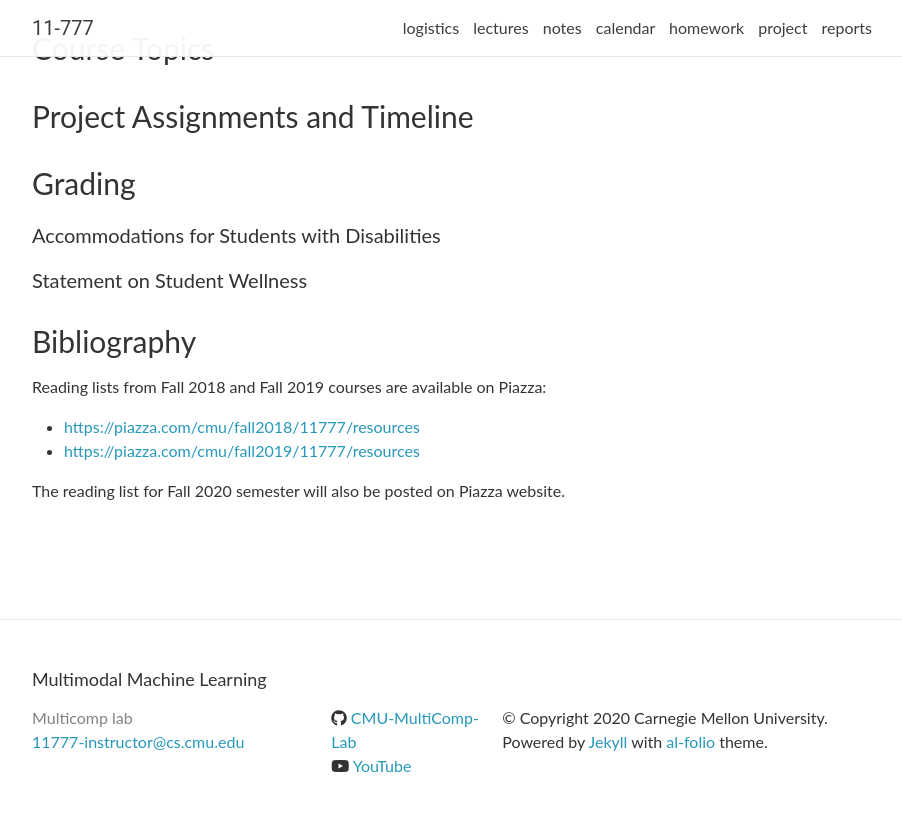
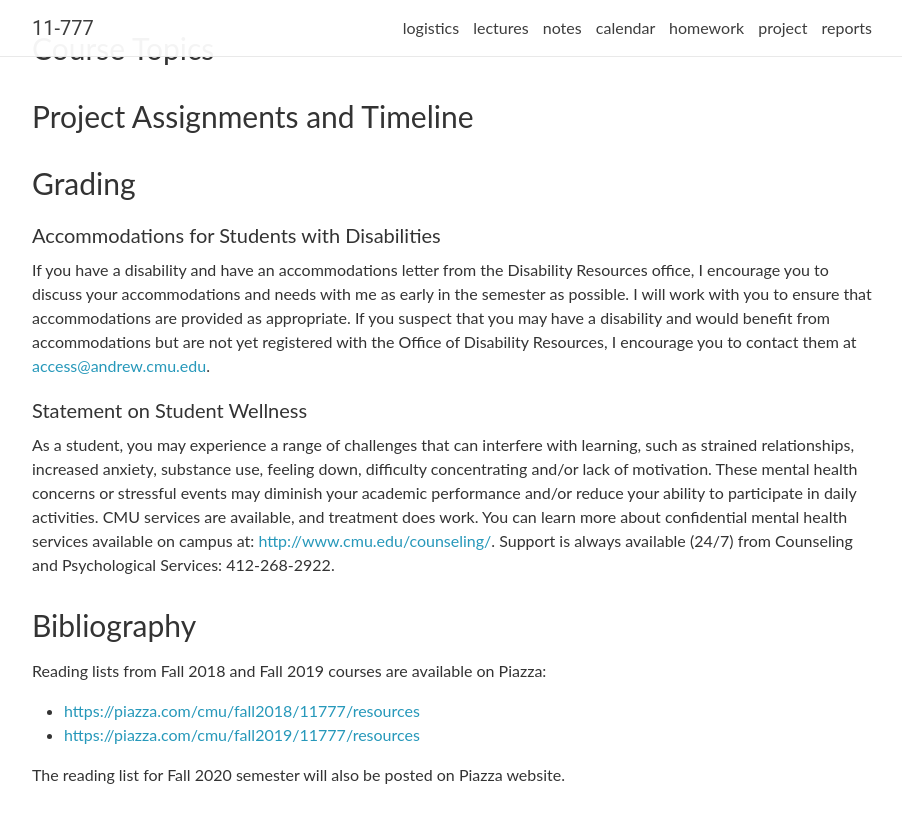
Before and after one commit to pliang279/mmml-course, a Jekyll site: the page built from _pages/logistics.md, in a window 1280 px wide and 900 px high, scrolled down 1460 px. Shown: the top 823 px of the window, without its empty margins (188-1090 px from the left). Built offline with Jekyll 4.4.1, drawn with Linux system fonts in a browser that asks for light colours; nearby versions of some CDN libraries; comment, search, counter and statistics services are not loaded.

Commit message:
Update logistics.md

```diff
--- a/_pages/logistics.md
+++ b/_pages/logistics.md
@@ -67,7 +67,22 @@ Jean-Philippe Thiran, Ferran Marqués and Hervé Bourlard. Academic Press, ISBN:
 
 #### Accommodations for Students with Disabilities
 
+If you have a disability and have an accommodations letter from the Disability Resources office, I
+encourage you to discuss your accommodations and needs with me as early in the semester as
+possible. I will work with you to ensure that accommodations are provided as appropriate. If you
+suspect that you may have a disability and would benefit from accommodations but are not yet
+registered with the Office of Disability Resources, I encourage you to contact them at
+[access@andrew.cmu.edu](access@andrew.cmu.edu){:target="\_blank"}.
+
 #### Statement on Student Wellness
+
+As a student, you may experience a range of challenges that can interfere with learning, such as
+strained relationships, increased anxiety, substance use, feeling down, difficulty concentrating
+and/or lack of motivation. These mental health concerns or stressful events may diminish your
+academic performance and/or reduce your ability to participate in daily activities. CMU services
+are available, and treatment does work. You can learn more about confidential mental health
+services available on campus at: [http://www.cmu.edu/counseling/](http://www.cmu.edu/counseling/){:target="\_blank"}.
+Support is always available (24/7) from Counseling and Psychological Services: 412-268-2922.
 
 ### Bibliography
 Reading lists from Fall 2018 and Fall 2019 courses are available on Piazza:
```
